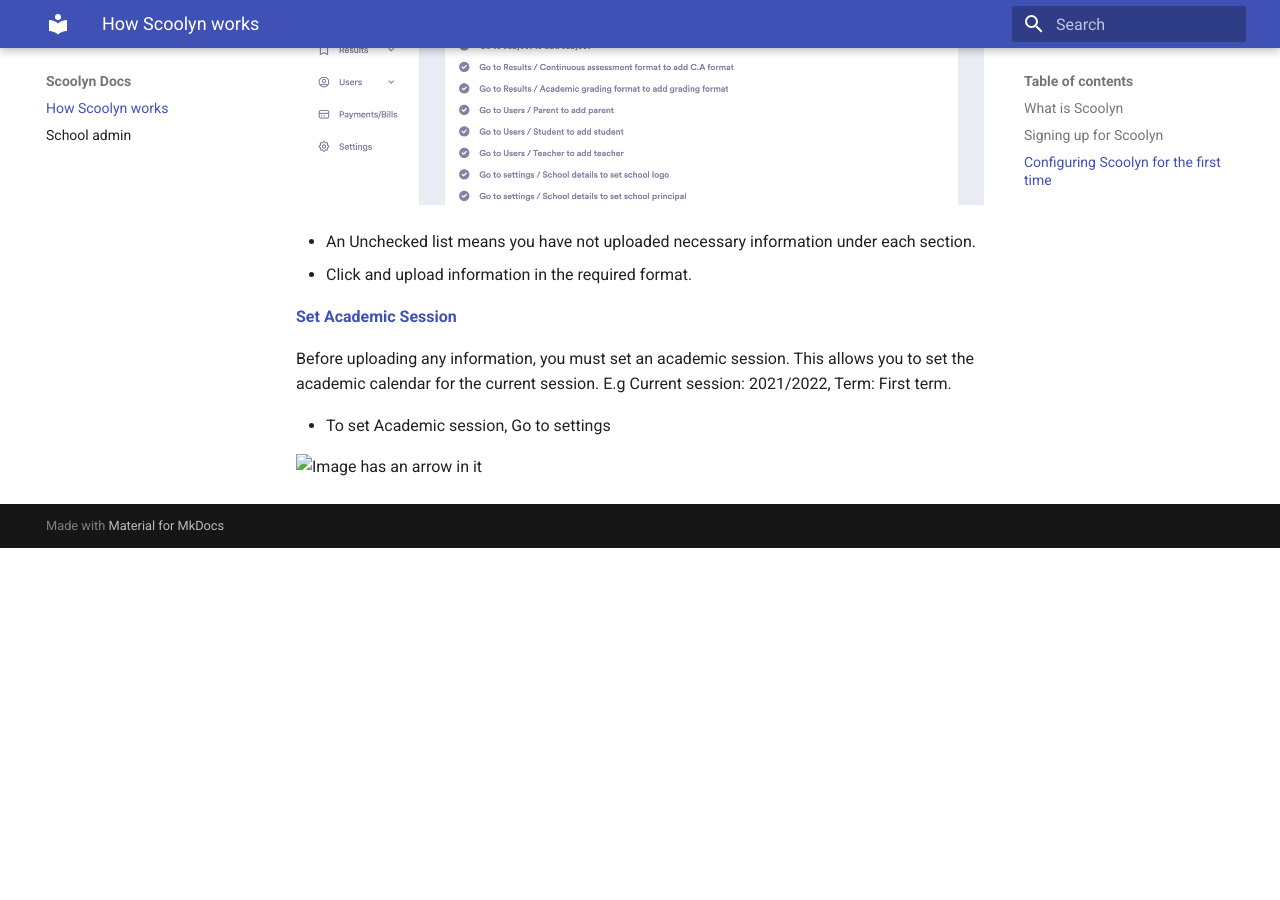
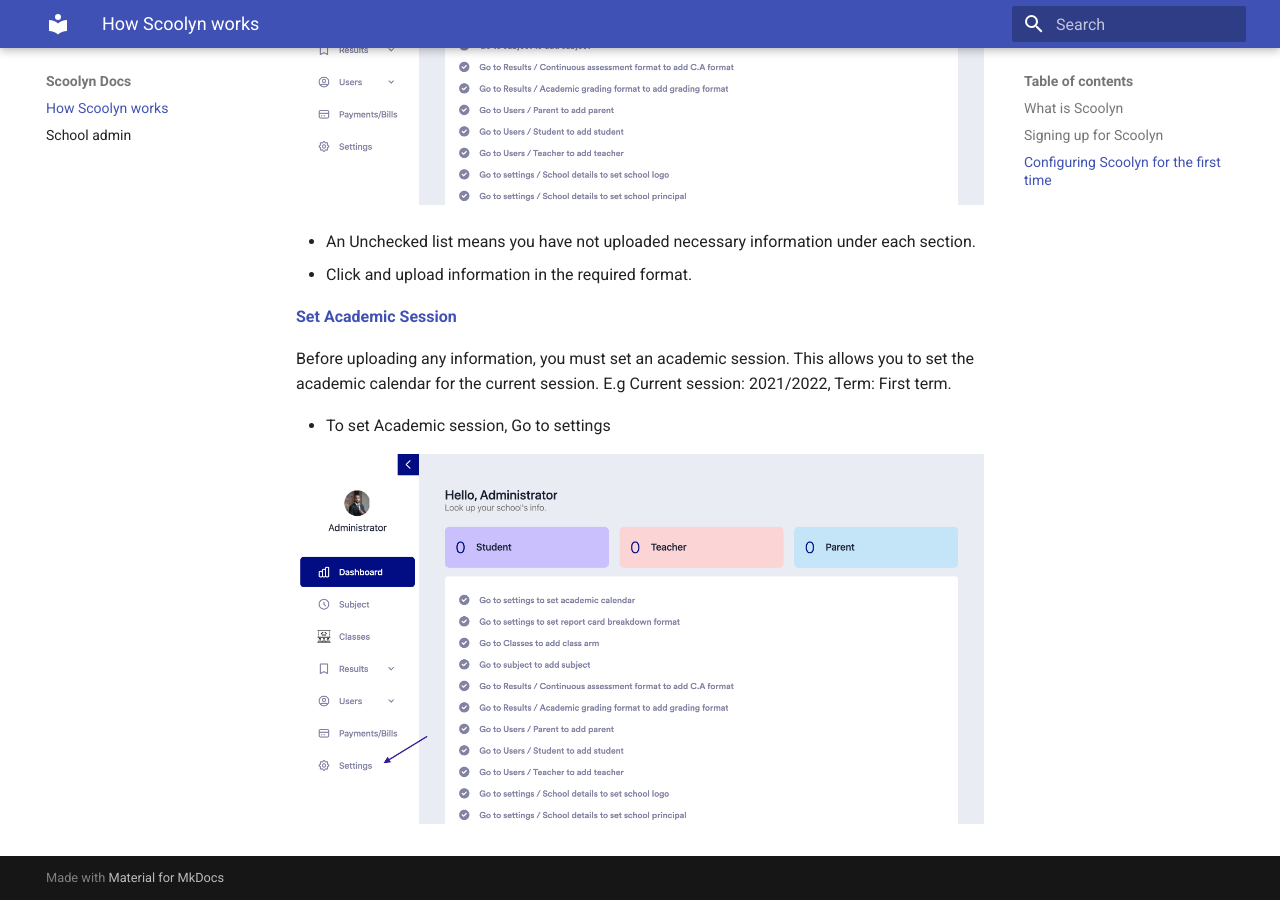
Before and after one commit to digikraaft/docs.scoolyn.com, an MkDocs documentation site: the page built from docs/index.md, in a window 1280 px wide and 900 px high, scrolled down 1652 px. Built offline with MkDocs 1.6.1 and Material for MkDocs 9.7.7, drawn with Linux system fonts in a browser that asks for light colours; before the commit the page ends 2200 px from its top, so only the background shows below that.

Commit message:
Update index.md

```diff
--- a/docs/index.md
+++ b/docs/index.md
@@ -64,4 +64,4 @@ Before uploading any information, you must set an academic session. This allows
 
 - To set Academic session, Go to settings
 
-![Image has an arrow in it]()
+![Image has an arrow in it](https://github.com/digikraaft/docs.scoolyn.com/blob/emma/Settings.png)
```
